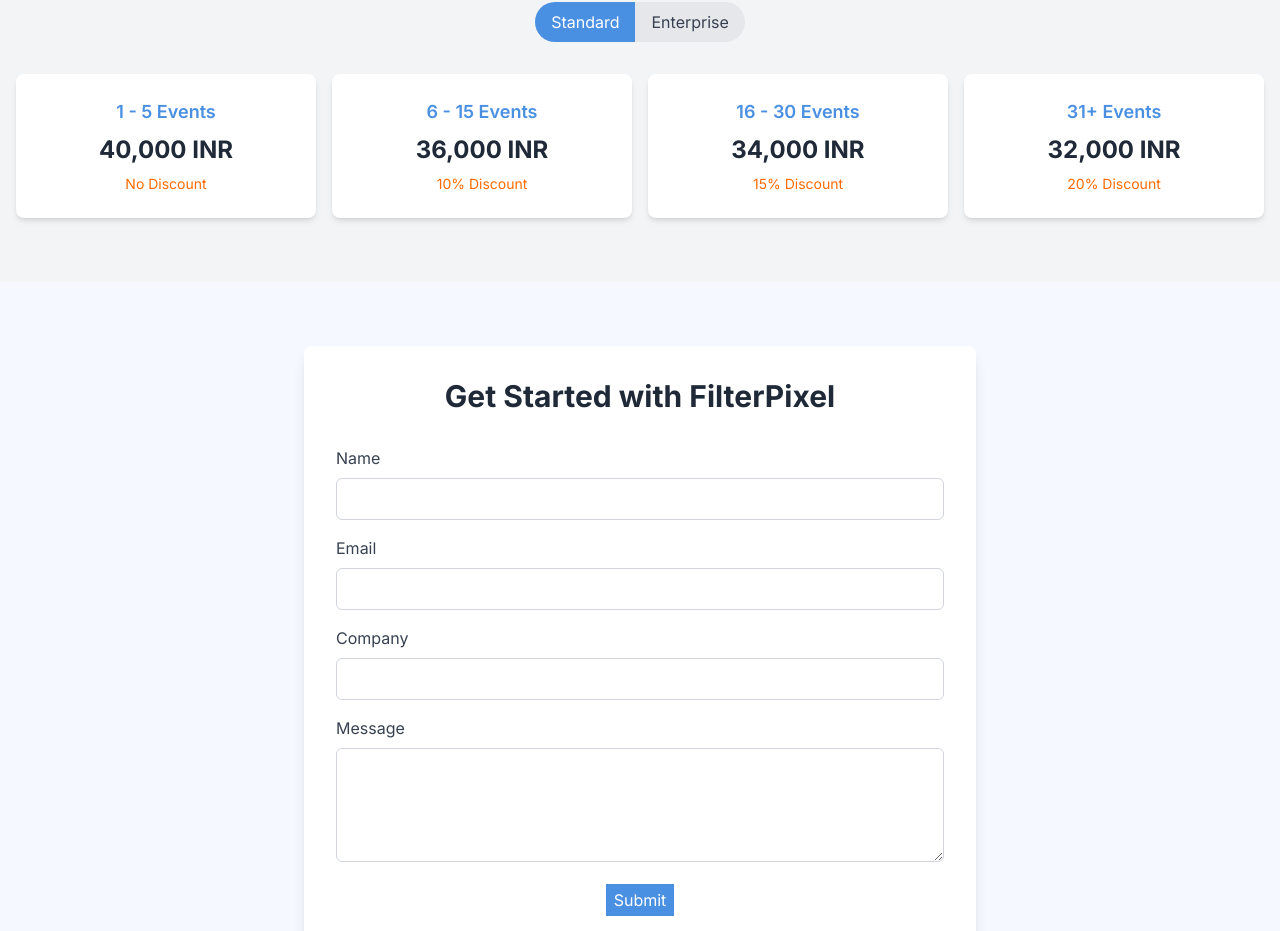
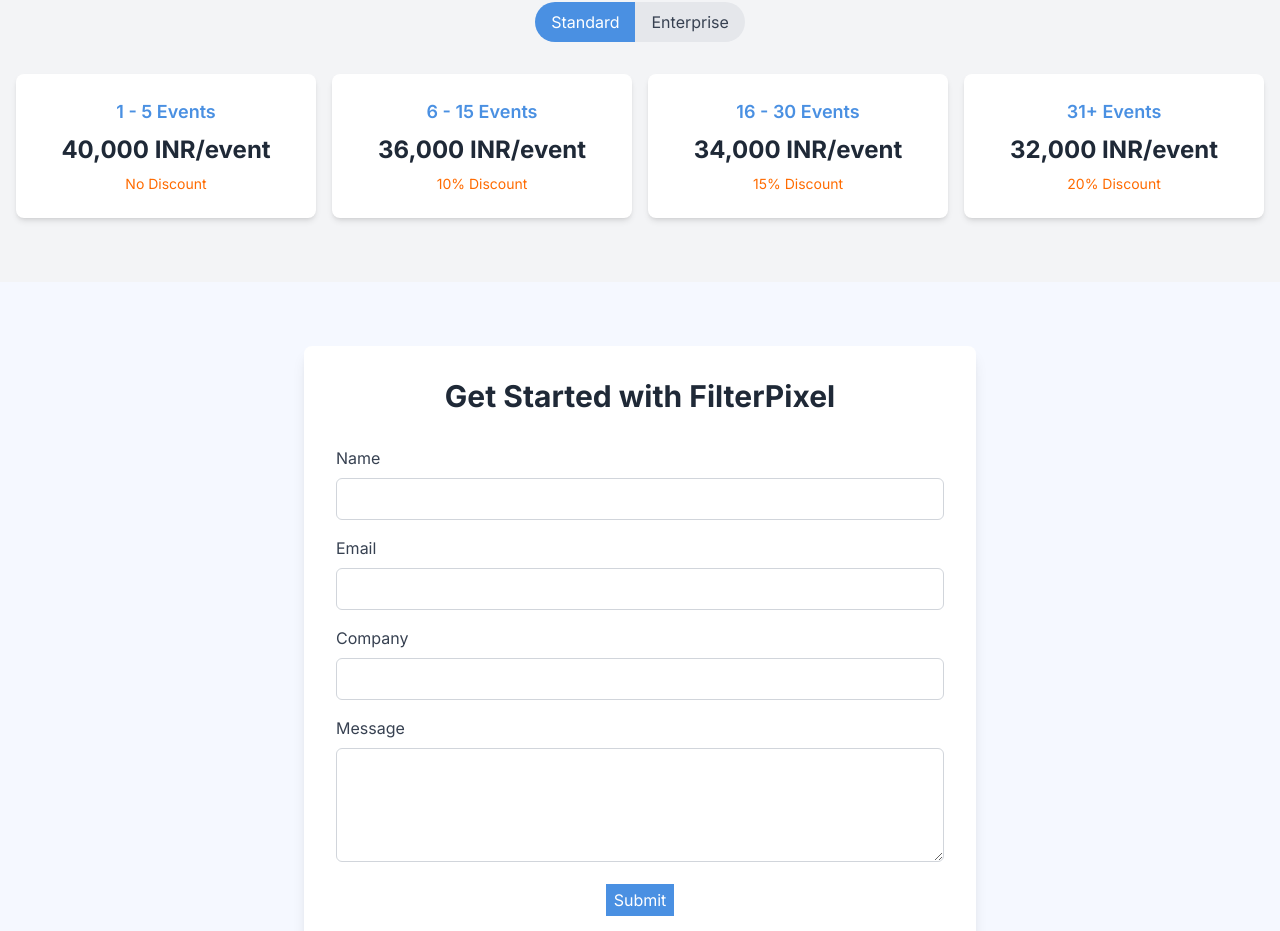
Before and after one commit to srv09/filter-pixel, a Next.js app: page / in a window 1280 px wide. Shown: the part 2287-3218 px from the top of the page. Built offline with nearby package versions, Linux system fonts and the light colour scheme.

Commit message:
Added /event after prices on Pricing.tsx

```diff
--- a/app/components/Pricing.tsx
+++ b/app/components/Pricing.tsx
@@ -7,10 +7,10 @@
   const [activeTab, setActiveTab] = useState('standard')
 
   const standardTiers = [
-    { name: "1 - 5 Events", price: "40,000 INR", discount: "No Discount" },
-    { name: "6 - 15 Events", price: "36,000 INR", discount: "10% Discount" },
-    { name: "16 - 30 Events", price: "34,000 INR", discount: "15% Discount" },
-    { name: "31+ Events", price: "32,000 INR", discount: "20% Discount" }
+    { name: "1 - 5 Events", price: "40,000 INR/event", discount: "No Discount" },
+    { name: "6 - 15 Events", price: "36,000 INR/event", discount: "10% Discount" },
+    { name: "16 - 30 Events", price: "34,000 INR/event", discount: "15% Discount" },
+    { name: "31+ Events", price: "32,000 INR/event", discount: "20% Discount" }
   ]
 
   const enterpriseTiers = [
@@ -40,7 +40,7 @@
         {activeTab === 'standard' ? (
           <div className="grid md:grid-cols-2 lg:grid-cols-4 gap-4">
             {standardTiers.map((tier, index) => (
-              <div key={index} className="bg-white p-6 rounded-lg shadow-md text-center hover-scale animate-fadeIn">
+              <div key={index} className="bg-white p-6 rounded-lg shadow-md text-center hover-scale">
                 <h3 className="text-lg font-semibold mb-2 text-primary">{tier.name}</h3>
                 <p className="text-2xl font-bold mb-2 text-gray-800">{tier.price}</p>
                 <p className="text-sm text-accent">{tier.discount}</p>
@@ -50,7 +50,7 @@
         ) : (
           <div className="grid md:grid-cols-3 gap-4">
             {enterpriseTiers.map((tier, index) => (
-              <div key={index} className="bg-white p-6 rounded-lg shadow-md text-center hover-scale animate-fadeIn">
+              <div key={index} className="bg-white p-6 rounded-lg shadow-md text-center hover-scale">
                 <h4 className="text-lg font-semibold mb-2 text-primary">{tier.name}</h4>
                 <p className="text-2xl font-bold mb-2 text-gray-800">{tier.price}</p>
                 <p className="text-sm text-gray-600">{tier.description}</p>
```
